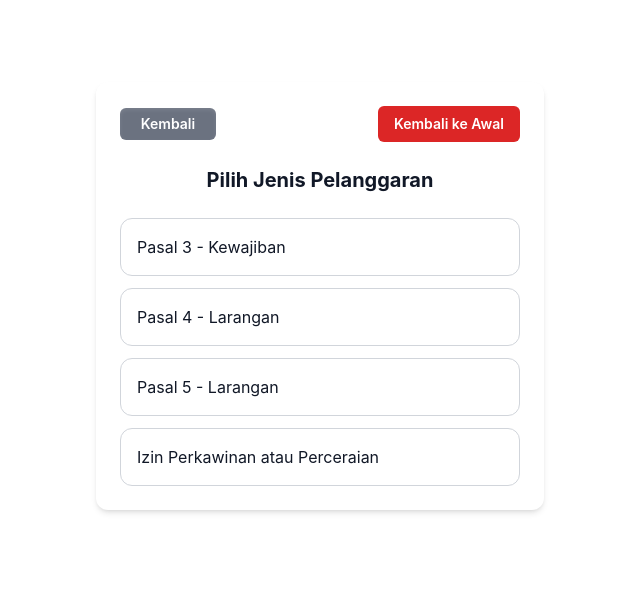
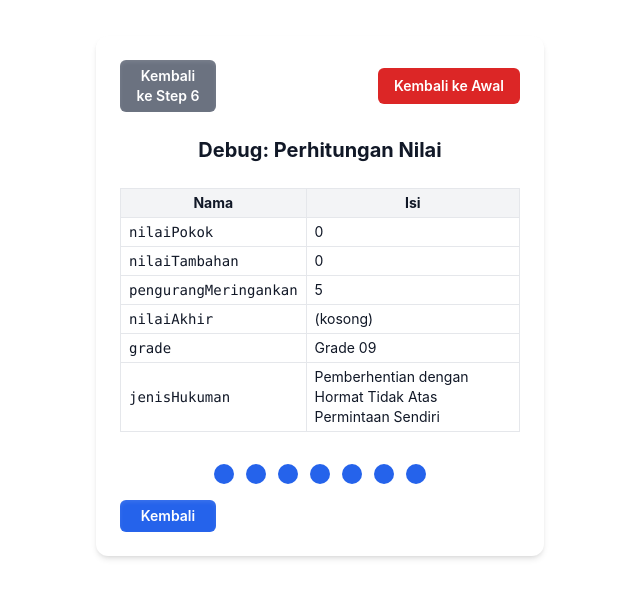
Before and after one commit to ucubz/mpjhd-app-v2, a React (Vite) app: page /step/7 in a window 1280 px wide. Before the commit this address led to /step/1. Shown: the part 104-702 px from the top of the page, without its empty margins (320-960 px from the left). Built offline with nearby package versions, Linux system fonts and the light colour scheme.

Commit message:
Update Step7_HasilAkhir.jsx
uji minimalis

```diff
--- a/src/pages/Step7_HasilAkhir.jsx
+++ b/src/pages/Step7_HasilAkhir.jsx
@@ -1,6 +1,6 @@
-import { useEffect } from 'react';
+// Step7_HasilAkhir.jsx - Debug Reset Version
+import { useMPJHD } from '../context/MPJHDContext';
 import { useNavigate } from 'react-router-dom';
-import { useMPJHD, useResetMPJHD } from '../context/MPJHDContext';
 import PageWrapper from '../components/PageWrapper';
 import Card from '../components/Card';
 import Stepper from '../components/Stepper';
@@ -15,34 +15,17 @@ import { hitungNilaiAkhir } from '../utils_v2/hitungNilaiAkhir';
 import { konversiGrade } from '../utils_v2/konversiGrade';
 import { hitungNilaiKelompokI } from '../utils_v2/hitungNilaiKelompokI';
 
-function useRequireStep(requiredFields = [], redirectTo = '/step/1') {
+export default function Step7_HasilAkhir() {
   const { state } = useMPJHD();
-  const resetMPJHD = useResetMPJHD();
   const navigate = useNavigate();
 
-  useEffect(() => {
-    const missing = requiredFields.some((field) => !state[field]);
-    if (missing) {
-      resetMPJHD();
-      navigate(redirectTo, { replace: true });
-    }
-  }, [state, requiredFields, navigate, redirectTo, resetMPJHD]);
-}
-
-export default function Step7_HasilAkhir() {
-  useRequireStep(['kelompok']);
-
-  const { state, dispatch } = useMPJHD();
-  const navigate = useNavigate();
-
-  useEffect(() => {
   const kelompok = String(state.kelompok || '').toUpperCase();
 
   const nilaiPokok =
     kelompok === 'I'
       ? hitungNilaiKelompokI(state.jumlahHariTidakMasuk || 0)
       : tentukanNilaiPokok(
-            kelompok,
+          state.kelompok,
           state.pasalUtama,
           state.dampak || '',
           state.jabatan || ''
@@ -51,10 +34,6 @@ export default function Step7_HasilAkhir() {
   const nilaiTambahan = hitungFaktorTambahan(state.faktorPembobotan || {}, kelompok);
   const pengurangMeringankan = hitungFaktorMeringankan(state);
 
-    dispatch({ type: 'SET_NILAI_POKOK', nilaiPokok });
-    dispatch({ type: 'SET_NILAI_TAMBAHAN', nilaiTambahan });
-    dispatch({ type: 'SET_PENGURANG_MERINGANKAN', pengurangMeringankan });
-
   const { nilaiAkhir } = hitungNilaiAkhir({
     ...state,
     nilaiPokok,
@@ -62,24 +41,22 @@ export default function Step7_HasilAkhir() {
     pengurangMeringankan,
   });
 
-    dispatch({ type: 'SET_NILAI_AKHIR', nilaiAkhir });
+  const hasilGrade = konversiGrade(nilaiAkhir);
 
-    const hasilGrade = konversiGrade(nilaiAkhir);
-    dispatch({ type: 'SET_HASIL_GRADE', grade: hasilGrade.grade });
-    dispatch({ type: 'SET_HASIL_HUKUMAN', jenisHukuman: hasilGrade.hukuman });
-  }, [dispatch, state]);
+  const hasil = {
+    nilaiPokok,
+    nilaiTambahan,
+    pengurangMeringankan,
+    nilaiAkhir,
+    grade: hasilGrade.grade,
+    jenisHukuman: hasilGrade.hukuman,
+  };
 
   const renderValue = (val) => {
     if (typeof val === 'boolean') return val ? 'true' : 'false';
     if (val === null || val === undefined) return '(kosong)';
     if (typeof val === 'object') return JSON.stringify(val);
     return val.toString();
-  };
-
-  const renderType = (val) => {
-    if (val === null) return 'null';
-    if (Array.isArray(val)) return 'array';
-    return typeof val;
   };
 
   return (
@@ -90,28 +67,24 @@ export default function Step7_HasilAkhir() {
           <ResetButton />
         </div>
 
-        <h2 className="text-xl font-bold mb-6 text-center">Debug: Cek Isi State</h2>
+        <h2 className="text-xl font-bold mb-6 text-center">Debug: Perhitungan Nilai</h2>
 
-        <div className="overflow-auto">
         <table className="w-full text-sm border border-gray-300 dark:border-gray-600">
           <thead className="bg-gray-100 dark:bg-gray-700">
             <tr>
-                <th className="border px-2 py-1">Nama State</th>
+              <th className="border px-2 py-1">Nama</th>
               <th className="border px-2 py-1">Isi</th>
-                <th className="border px-2 py-1">Tipe</th>
             </tr>
           </thead>
           <tbody>
-              {Object.entries(state).map(([key, value]) => (
+            {Object.entries(hasil).map(([key, val]) => (
               <tr key={key}>
                 <td className="border px-2 py-1 font-mono">{key}</td>
-                  <td className="border px-2 py-1">{renderValue(value)}</td>
-                  <td className="border px-2 py-1 text-gray-500">{renderType(value)}</td>
+                <td className="border px-2 py-1">{renderValue(val)}</td>
               </tr>
             ))}
           </tbody>
         </table>
-        </div>
 
         <div className="mt-8">
           <Stepper currentStep={7} totalSteps={7} />
```
Lines whose indentation alone changed are shown as unchanged.
